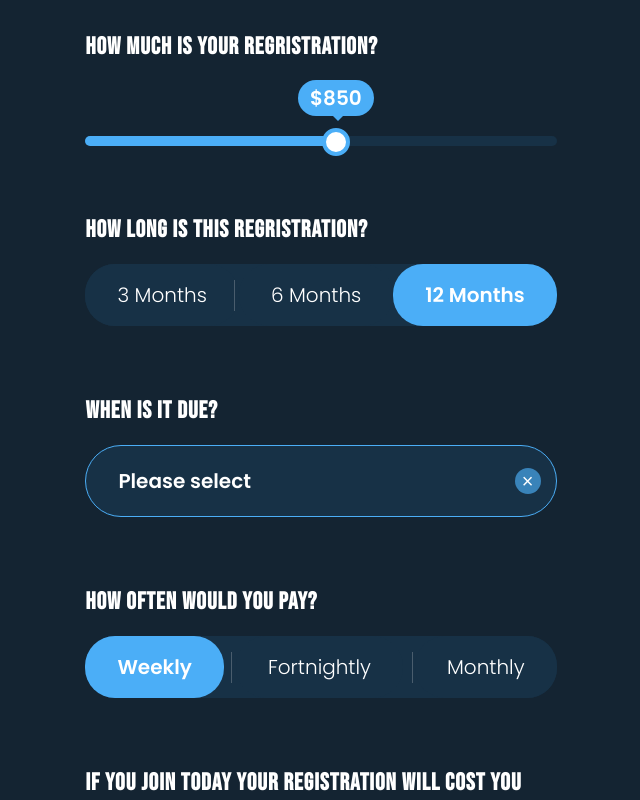
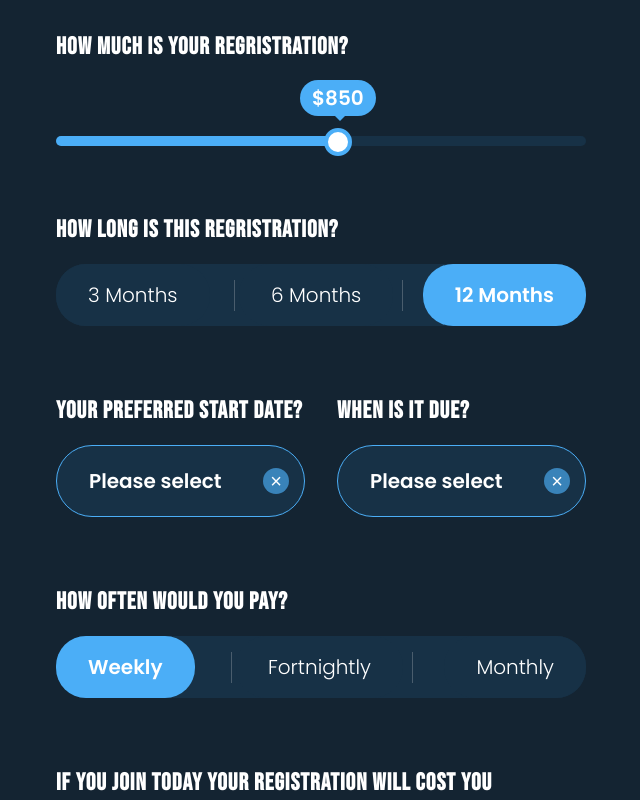
Before and after one commit to leoacosta/forget-reg, a React (Create React App) app: page / in a window 1280 px wide. Shown: the top 800 px of the page, without its empty margins (319-959 px from the left). Built offline with nearby package versions, Linux system fonts and the light colour scheme.

Commit message:
add start date Datepicker

```diff
--- a/src/App.js
+++ b/src/App.js
@@ -3,6 +3,7 @@ import DatePicker from 'react-datepicker';
 import {
   StyledApp,
   StyledRow,
+  StyledFlex,
   StyledCalculator,
   StyledDatePicker,
   StyledHeading3,
@@ -24,6 +25,7 @@ import {
 const App = () => {
   const [amount, setAmount] = useState(DEFAULT_REGISTRATION_AMOUNT);
   const [term, setTerm] = useState(DEFAULT_REGISTRATION_DURATION);
+  const [startDate, setStartDate] = useState('');
   const [dueDate, setDueDate] = useState('');
   const [paymentFrequency, setPaymentFrequency] = useState(
     DEFAULT_PAYMENT_FREQUENCY
@@ -107,8 +109,20 @@ const App = () => {
           />
         </StyledRow>
         <StyledRow>
+          <StyledFlex>
+            <StyledDatePicker>
+              <StyledHeading3>Your preferred start date?</StyledHeading3>
+              <DatePicker
+                selected={startDate}
+                onChange={(date) => setStartDate(date)}
+                placeholderText="Please select"
+                className="date-picker"
+                dateFormat="MMMM d, yyyy"
+                isClearable
+              />
+            </StyledDatePicker>
+            <StyledDatePicker>
               <StyledHeading3>When is it due?</StyledHeading3>
-          <StyledDatePicker>
               <DatePicker
                 selected={dueDate}
                 onChange={(date) => setDueDate(date)}
@@ -118,6 +132,7 @@ const App = () => {
                 isClearable
               />
             </StyledDatePicker>
+          </StyledFlex>
         </StyledRow>
         <StyledRow>
           <StyledHeading3>How often would you pay?</StyledHeading3>
--- a/src/App.styled.js
+++ b/src/App.styled.js
@@ -11,7 +11,11 @@ export const StyledApp = styled.main`
 
 export const StyledRow = styled.div`
   margin-bottom: 4.375rem;
-  max-width: 500px;
+  max-width: 530px;
+`;
+
+export const StyledFlex = styled.div`
+  display: flex;
 `;
 
 export const StyledCalculator = styled.div`
@@ -19,6 +23,14 @@ export const StyledCalculator = styled.div`
 `;
 
 export const StyledDatePicker = styled.div`
+  &:first-child {
+    margin-right: 1rem;
+  }
+
+  &:last-child {
+    margin-left: 1rem;
+  }
+
   .date-picker {
     border: 1px solid ${COLOR.BLUEBERRY};
     border-radius: 3.75rem;
```
Lines whose indentation alone changed are shown as unchanged.
